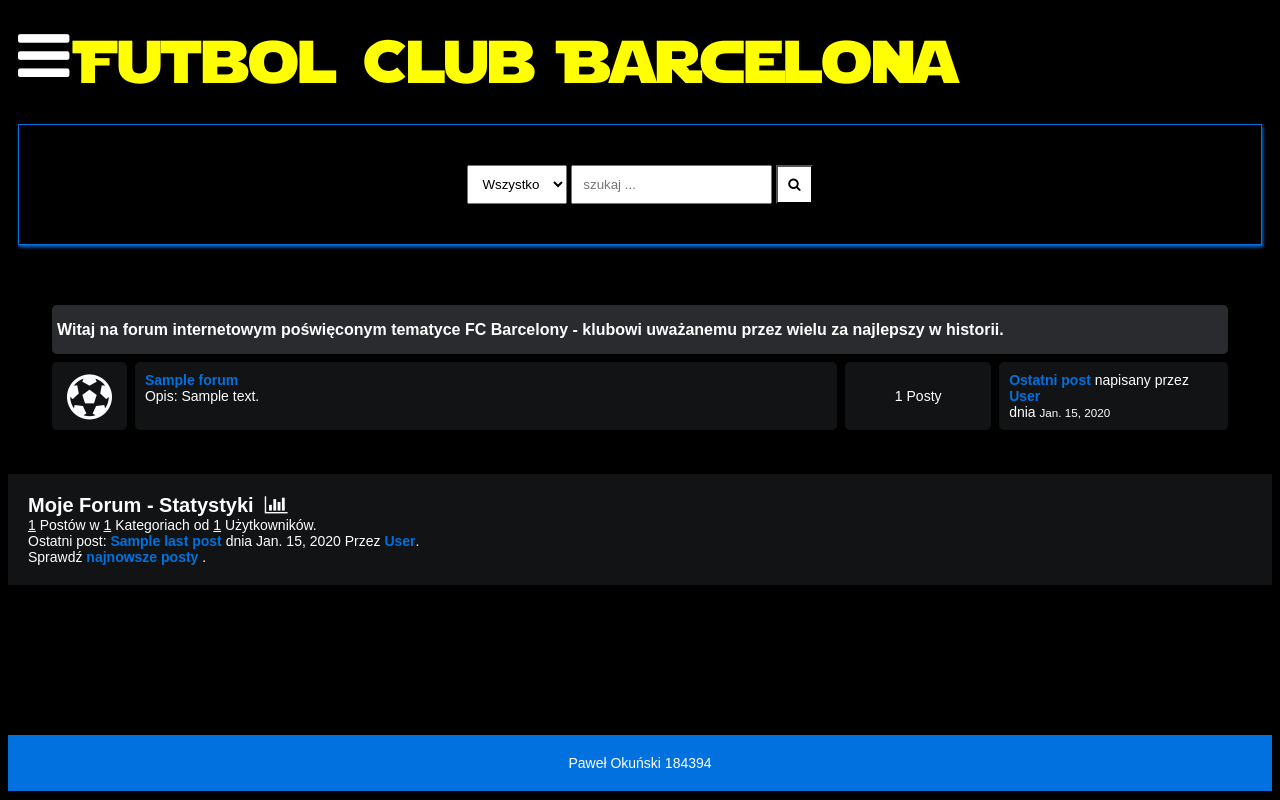
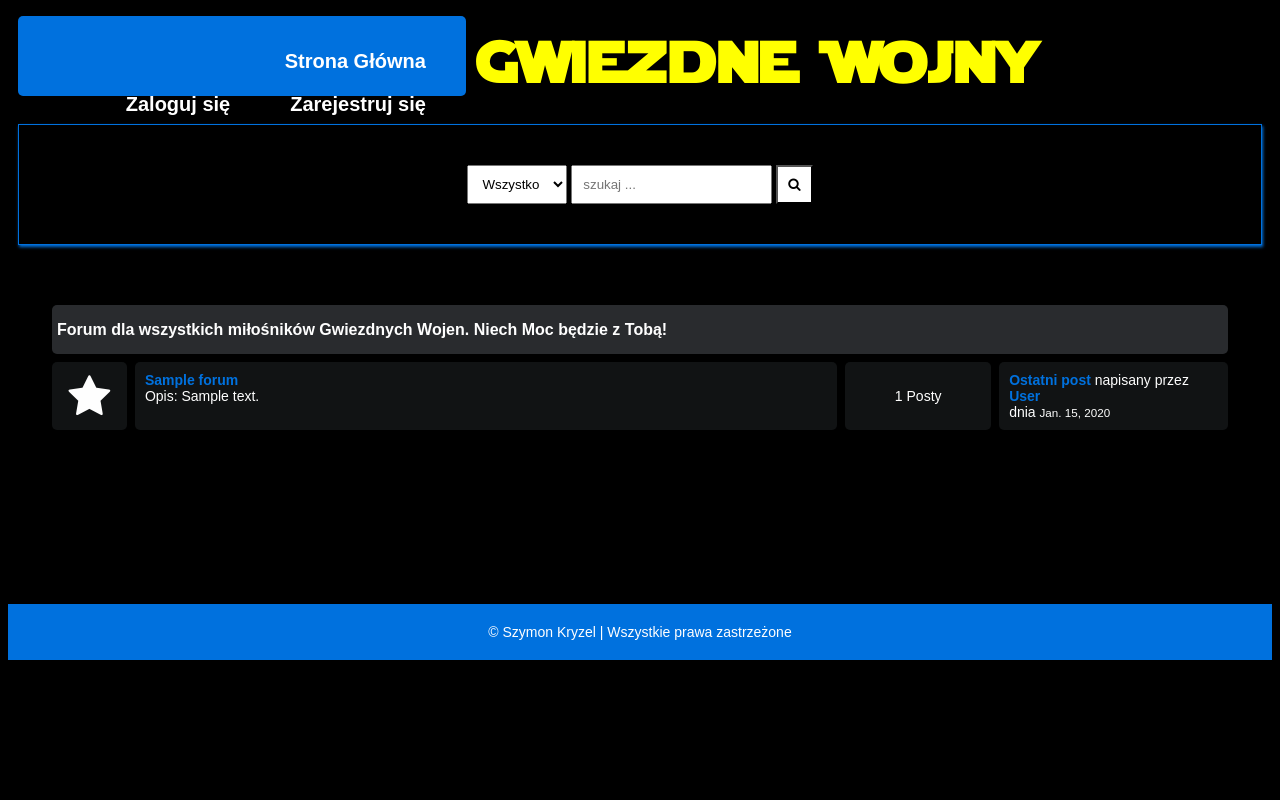
Before and after one commit to SzymonK1306/star-wars-forum, a Django app: template templates/forums.html in a window 1280 px wide. Run offline with Django 3.2, Linux system fonts and the light colour scheme; the template is opened without the code that fills it: most values are stand-ins (such as "Sample title", 1, 10 or a date in 2020).

Commit message:
visual changes

```diff
--- a/templates/base.html
+++ b/templates/base.html
@@ -16,25 +16,20 @@
     <header>
         <!-- Sekcja paska nawigacyjnego -->
         <div class="navbar">
-            <nav class="navigation hide" id="navigation">
-                <span class="close-icon" id="close-icon" onclick="showIconBar()"><i class="fa fa-close"></i></span>
+            <nav class="navigation" id="navigation">
                 <ul class="nav-list">
-                    <li class="nav-item"><a href="{% url 'home' %}">Strona główna</a></li>
+                    <li class="nav-item"><a href="{% url 'home' %}">Strona Główna</a></li>
                     {% if user.is_authenticated %}
                     <li class="nav-item"><a href="{% url 'logout' %}">Wyloguj</a></li>
-                    {% if user.is_staff %}
-                    <li class="nav-item"><a href="{% url 'admin:index' %}">Admin</a></li>
-                    {% endif %}
                     {% else %}
                     <li class="nav-item"><a href="{% url 'signup' %}">Zarejestruj się</a></li>
                     <li class="nav-item"><a href="{% url 'signin' %}">Zaloguj się</a></li>
                     {% endif %}
                 </ul>
             </nav>
-            <a class="bar-icon" id="iconBar" onclick="hideIconBar()"><i class="fa fa-bars"></i></a>
-            <div class="brand">Futbol Club Barcelona</div>
+            <div class="brand">Gwiezdne Wojny</div>
             {% if user.is_authenticated %}
-            <div style="font-size:50px;font-weight:300px;margin-left:100px;"><a href="{% url 'create_post' %}">+</a></div>
+            <div style="font-size:50px; font-weight:300; margin-left:100px;"><a href="{% url 'create_post' %}">+</a></div>
             {% endif %}
         </div>
 
@@ -62,7 +57,7 @@
     {% endblock content %}
     <div style="margin-bottom: 150px;"></div>
     <footer>
-        <span>Paweł Okuński 184394</span>
+        <span>&copy;  Szymon Kryzel | Wszystkie prawa zastrzeżone</span>
     </footer>
     <script src="{% static 'main.js' %}"></script>
 </body>
--- a/templates/forums.html
+++ b/templates/forums.html
@@ -6,13 +6,13 @@
         <div class="subforum">
             {% if forums %}
                 <div class="subforum-title">
-                    <h1>Witaj na forum internetowym poświęconym tematyce FC Barcelony - klubowi uważanemu przez wielu za najlepszy w historii.</h1>
+                    <h1>Forum dla wszystkich miłośników Gwiezdnych Wojen. Niech Moc będzie z Tobą!</h1>
                 </div>
 
                 {% for forum in forums %}
                     <div class="subforum-row">
                         <div class="subforum-icon subforum-column center">
-                            <i class="fa fa-soccer-ball-o"></i>
+                            <i class="fa fa-star"></i>
                         </div>
                         <div class="subforum-description subforum-column">
                             <h4><a href="{{forum.get_url}}">{{forum.title}}</a></h4>
@@ -45,15 +45,15 @@
     </div>
 
     <!-- Informacje o Forum -->
-    <div class="forum-info">
-        <div class="chart">
-            Moje Forum - Statystyki &nbsp;<i class="fa fa-bar-chart"></i>
-        </div>
-        <span><u>{{num_posts}}</u> Postów w <u>{{num_categories}}</u> Kategoriach od <u>{{num_users}}</u> Użytkowników.</span><br>
-        {% if forums %}
-            <span>Ostatni post: <b><a href="{{last_post.get_url}}">{{last_post.title}}</a></b> dnia {{last_post.date|date}} Przez <a href="">{{last_post.user.fullname|title}}</a></span>.<br>
-            <span>Sprawdź <a href="{% url 'latest_posts' %}">najnowsze posty</a> .</span><br>
-        {% endif %}
-    </div>
+{#    <div class="forum-info">#}
+{#        <div class="chart">#}
+{#            Moje Forum - Statystyki &nbsp;<i class="fa fa-bar-chart"></i>#}
+{#        </div>#}
+{#        <span><u>{{num_posts}}</u> Postów w <u>{{num_categories}}</u> Kategoriach od <u>{{num_users}}</u> Użytkowników.</span><br>#}
+{#        {% if forums %}#}
+{#            <span>Ostatni post: <b><a href="{{last_post.get_url}}">{{last_post.title}}</a></b> dnia {{last_post.date|date}} Przez <a href="">{{last_post.user.fullname|title}}</a></span>.<br>#}
+{#            <span>Sprawdź <a href="{% url 'latest_posts' %}">najnowsze posty</a> .</span><br>#}
+{#        {% endif %}#}
+{#    </div>#}
 
     {% endblock content %}
```
Also changed, not shown: templates/basev2.html (+16 -2 lines), templates/basev3.html (+6 -10 lines), db.sqlite3, media/authors/447.jpeg (added), media/authors/905.jpeg (added), media/authors/be8.jpeg (added), media/authors/cat-5852139_640.jpeg (deleted), media/authors/e9f.jpeg (added), media/authors/man-6259830_640.jpeg (deleted), media/authors/pexels-pixabay-2204531.jpeg (deleted), media/authors/pexels-tomaz-barcellos-1987301.jpeg (deleted).
